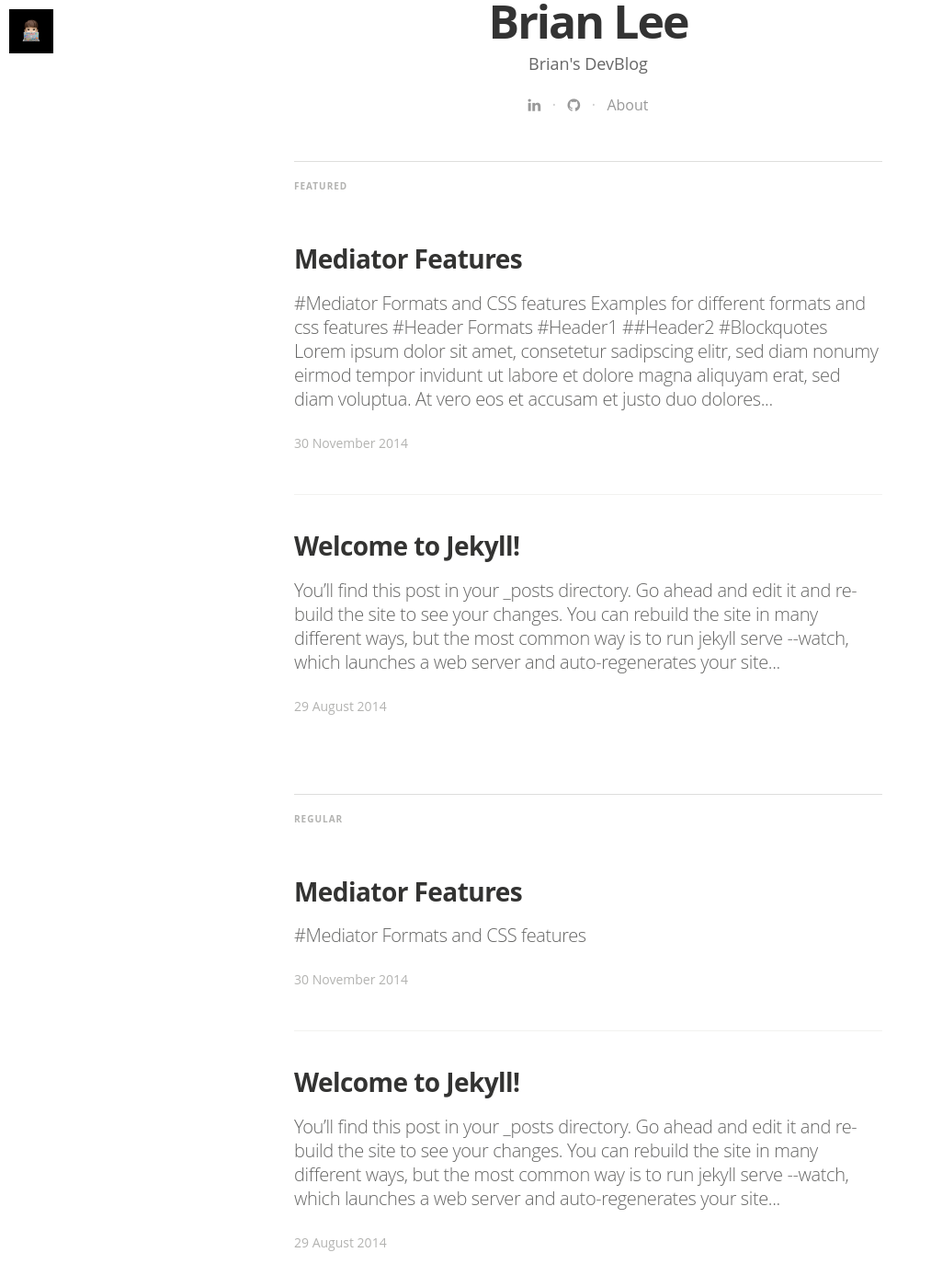
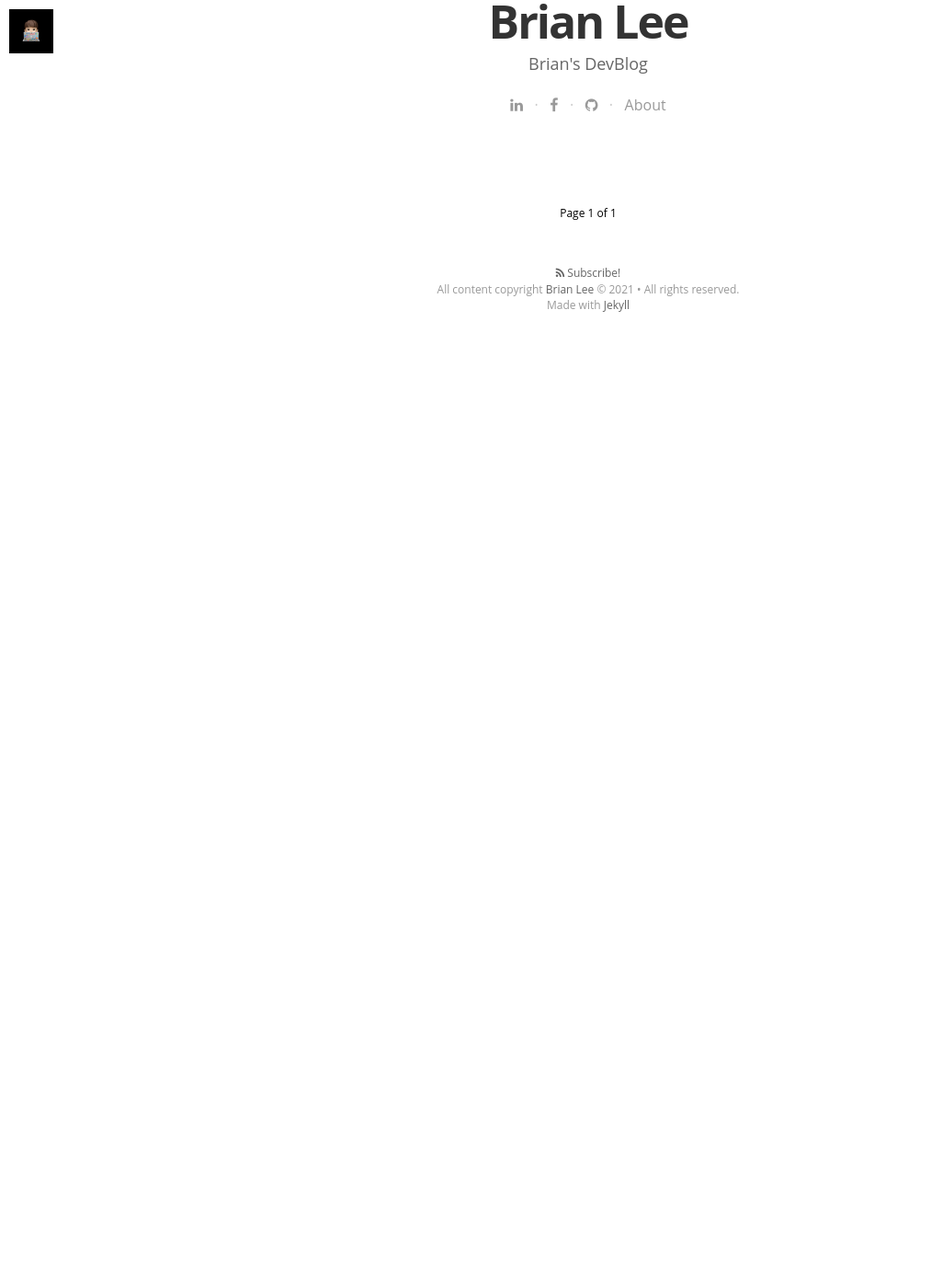
Before and after one commit to brian7989/brian7989.github.io, a Jekyll site: the page built from index.html, in a window 1280 px wide and 1400 px high, scrolled down 536 px. Shown: the whole window at 92% size, without its empty margins (0-1013 px from the left). Built offline with Jekyll 4.4.1, drawn with Linux system fonts in a browser that asks for light colours; nearby versions of some CDN libraries; some web fonts are replaced; the list of posts is cut into pages by our own code; after the commit the page ends 925 px from its top, so only the background shows below that.

Commit message:
change files

```diff
--- a/_config.yml
+++ b/_config.yml
@@ -18,7 +18,7 @@ author_image: "/assets/images/author.jpg"
 
 paginate:	5
 
-url: "http://myblog.***.***" # the base hostname & protocol for your site
+url: "http://brian7989.github.io" # the base hostname & protocol for your site
 baseurl: ""
 
 #google_analytics: UA-XXXXX-X
@@ -28,6 +28,10 @@ social:
     url:	https://www.linkedin.com/in/brian7989/
     desc: Connect on LinkedIn
 
+  - icon:	facebook
+    url:	https://www.facebook.com/brian.ts.lee.0907
+    desc: Add me on Facebook
+
   - icon:	github
     url:	https://github.com/brian7989
     desc:	Follow me on GitHub
--- a/_posts/2014-08-29-welcome-to-jekyll.markdown
+++ /dev/null
@@ -1,39 +0,0 @@
----
-layout: post
-title:  "Welcome to Jekyll!"
-date:   2014-08-29 14:34:25
-categories: jekyll update
-tags: featured
-image: /assets/article_images/post_cover.jpeg
----
-You’ll find this post in your `_posts` directory. Go ahead and edit it and re-build the site to see your changes. You can rebuild the site in many different ways, but the most common way is to run `jekyll serve --watch`, which launches a web server and auto-regenerates your site when a file is updated.
-
-To add new posts, simply add a file in the `_posts` directory that follows the convention `YYYY-MM-DD-name-of-post.ext` and includes the necessary front matter. Take a look at the source for this post to get an idea about how it works.
-
-Jekyll also offers powerful support for code snippets:
-
-{% highlight ruby %}
-def print_hi(name)
-  puts "Hi, #{name}"
-end
-print_hi('Tom')
-#=> prints 'Hi, Tom' to STDOUT.
-{% endhighlight %}
-
-Check out the [Jekyll docs][jekyll] for more info on how to get the most out of Jekyll. File all bugs/feature requests at [Jekyll’s GitHub repo][jekyll-gh]. If you have questions, you can ask them on [Jekyll’s dedicated Help repository][jekyll-help].
-
-{% highlight js %}
-
-<footer class="site-footer">
- <a class="subscribe" href="{{ "/feed.xml" | prepend: site.baseurl }}"> <span class="tooltip"> <i class="fa fa-rss"></i> Subscribe!</span></a>
-  <div class="inner">a
-   <section class="copyright">All content copyright <a href="mailto:{{ site.email}}">{{ site.name }}</a> &copy; {{ site.time | date: '%Y' }} &bull; All rights reserved.</section>
-   <section class="poweredby">Made with <a href="http://jekyllrb.com"> Jekyll</a></section>
-  </div>
-</footer>
-{% endhighlight %}
-
-
-[jekyll]:      http://jekyllrb.com
-[jekyll-gh]:   https://github.com/jekyll/jekyll
-[jekyll-help]: https://github.com/jekyll/jekyll-help
--- a/_posts/2014-11-30-mediator_features.markdown
+++ /dev/null
@@ -1,40 +0,0 @@
----
-layout: post
-title:  "Mediator Features"
-date:   2014-11-30 14:34:25
-categories: mediator feature
-tags: featured
-image: /assets/article_images/post_cover.jpeg
-image2: /assets/article_images/2014-11-30-mediator_features/night-track-mobile.JPG
----
-#Mediator Formats and CSS features
-
-Examples for different formats and css features
-
-#Header Formats
-#Header1
-##Header2
-
-#Blockquotes
->Lorem ipsum dolor sit amet, consetetur sadipscing elitr, sed diam nonumy eirmod tempor invidunt ut labore et dolore magna aliquyam erat, sed diam voluptua. At vero eos et accusam et justo duo dolores et ea rebum. Stet clita kasd gubergren, no sea takimata sanctus
-
-#Lists
-##orderd lists
-1. one
-2. two
-3. three
-
-##unorderd lists
-- Apple
-- Banana
-- Plum
-
-#Links
-This is an [example link](http://example.com/ "With a Title").
-
-#Combinations
->Lorem ipsum dolor sit amet, consetetur sadipscing elitr, sed diam nonumy eirmod tempor invidunt ut labore et dolore magna aliquyam erat, sed diam voluptua. At vero eos et accusam et justo duo dolores et ea rebum. Stet clita kasd gubergren, no sea takimata sanctus
->
-> - Apple
-> - Banana
-> - Plum
```
Also changed, not shown: _posts/2021-06-20-Jekyll/Markdown_101.markdown (added, +42 -0 lines), about.md (+2 -4 lines), README.md, assets/images/screenshot2.png (added), 1 other file.
